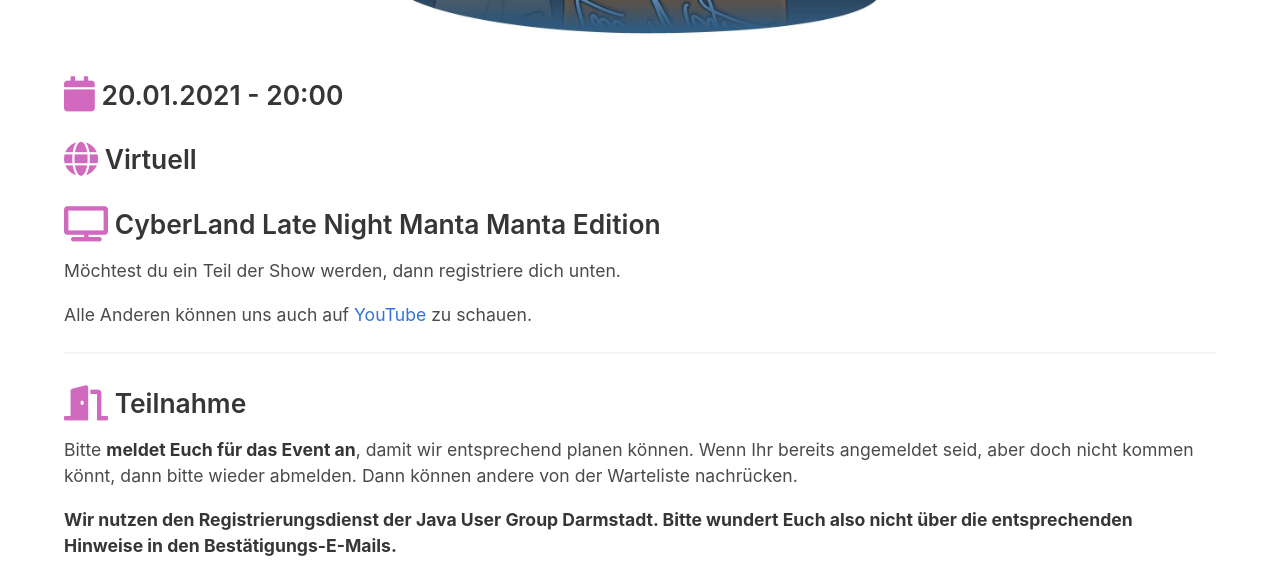
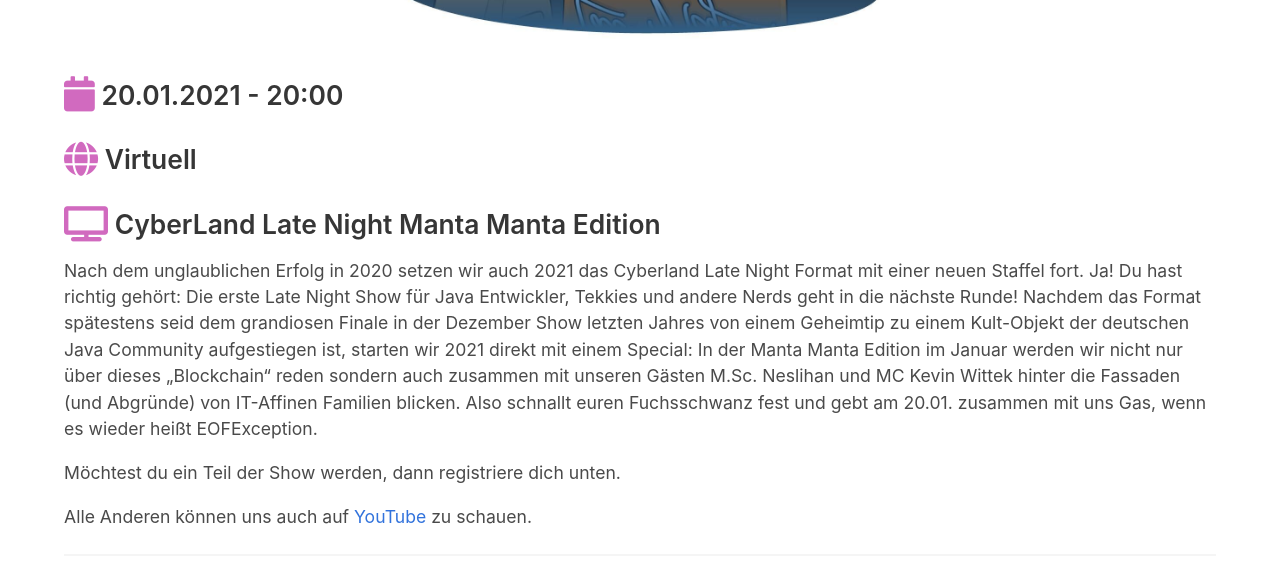
Before and after one commit to CyberLandConf/CyberLandConf.github.io, a Jekyll site: the page built from pages/events/2021-01-cyberland-late-night-manta-edition.md, in a window 1280 px wide and 900 px high, scrolled down 477 px, cut to the strip 0-573 px from the top of the window. Built offline with Jekyll 4.4.1, drawn with Linux system fonts in a browser that asks for light colours.

Commit message:
add better abstract for late night manta

```diff
--- a/pages/events/2021-01-cyberland-late-night-manta-edition.md
+++ b/pages/events/2021-01-cyberland-late-night-manta-edition.md
@@ -14,6 +14,8 @@ hidden: true
 ### <i class="fas fa-lg fa-globe"></i> Virtuell
 
 ### <i class="fas fa-lg fa-tv"></i> CyberLand Late Night Manta Manta Edition
+
+Nach dem unglaublichen Erfolg in 2020 setzen wir auch 2021 das Cyberland Late Night Format mit einer neuen Staffel fort. Ja! Du hast richtig gehört: Die erste Late Night Show für Java Entwickler, Tekkies und andere Nerds geht in die nächste Runde! Nachdem das Format spätestens seid dem grandiosen Finale in der Dezember Show letzten Jahres von einem Geheimtip zu einem Kult-Objekt der deutschen Java Community aufgestiegen ist, starten wir 2021 direkt mit einem Special: In der Manta Manta Edition im Januar werden wir nicht nur über dieses „Blockchain“ reden sondern auch zusammen mit unseren Gästen M.Sc. Neslihan und MC Kevin Wittek hinter die Fassaden (und Abgründe) von IT-Affinen Familien blicken. Also schnallt euren Fuchsschwanz fest und gebt am 20.01. zusammen mit uns Gas, wenn es wieder heißt EOFException.
 
 
 Möchtest du ein Teil der Show werden, dann registriere dich unten.
```
